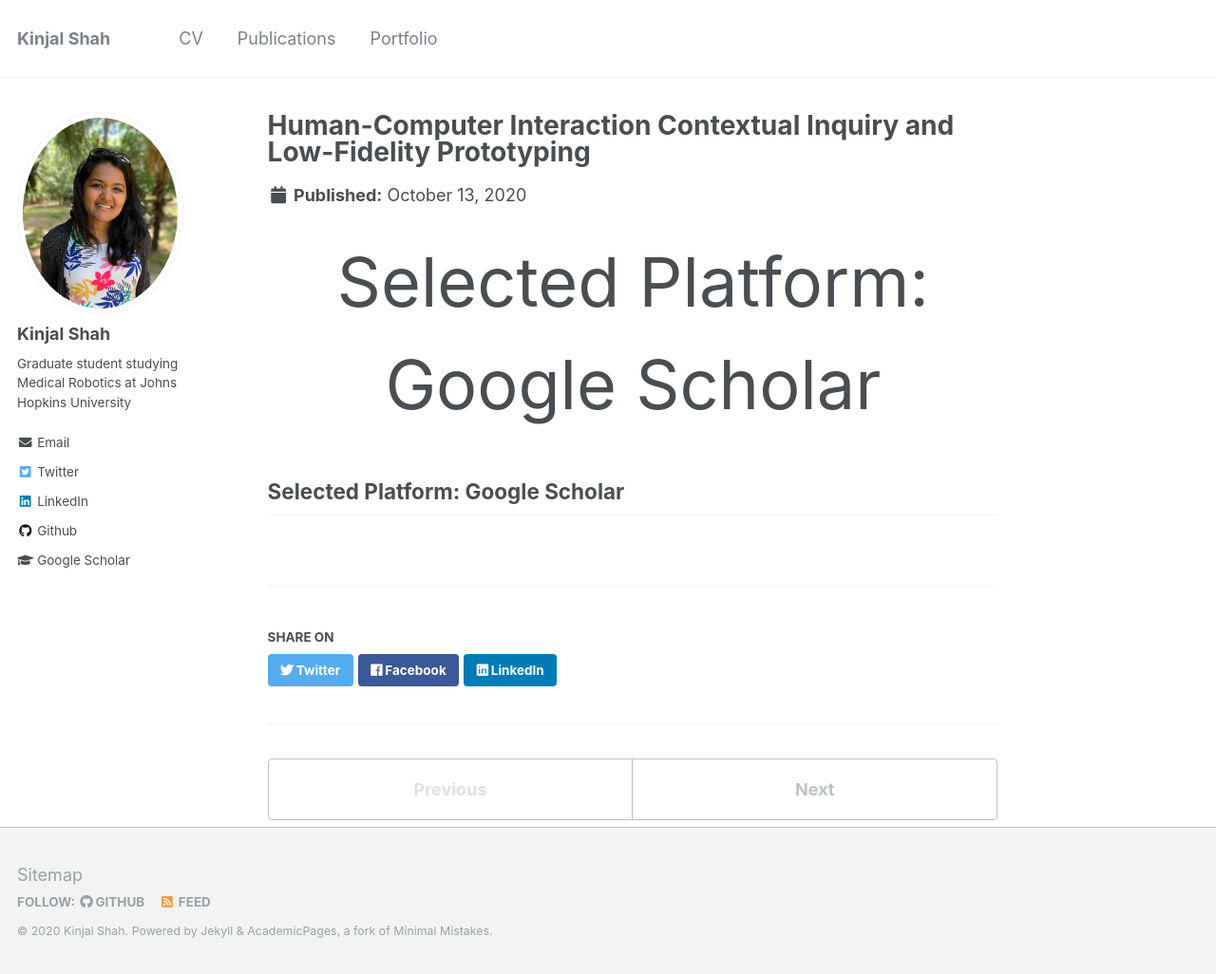
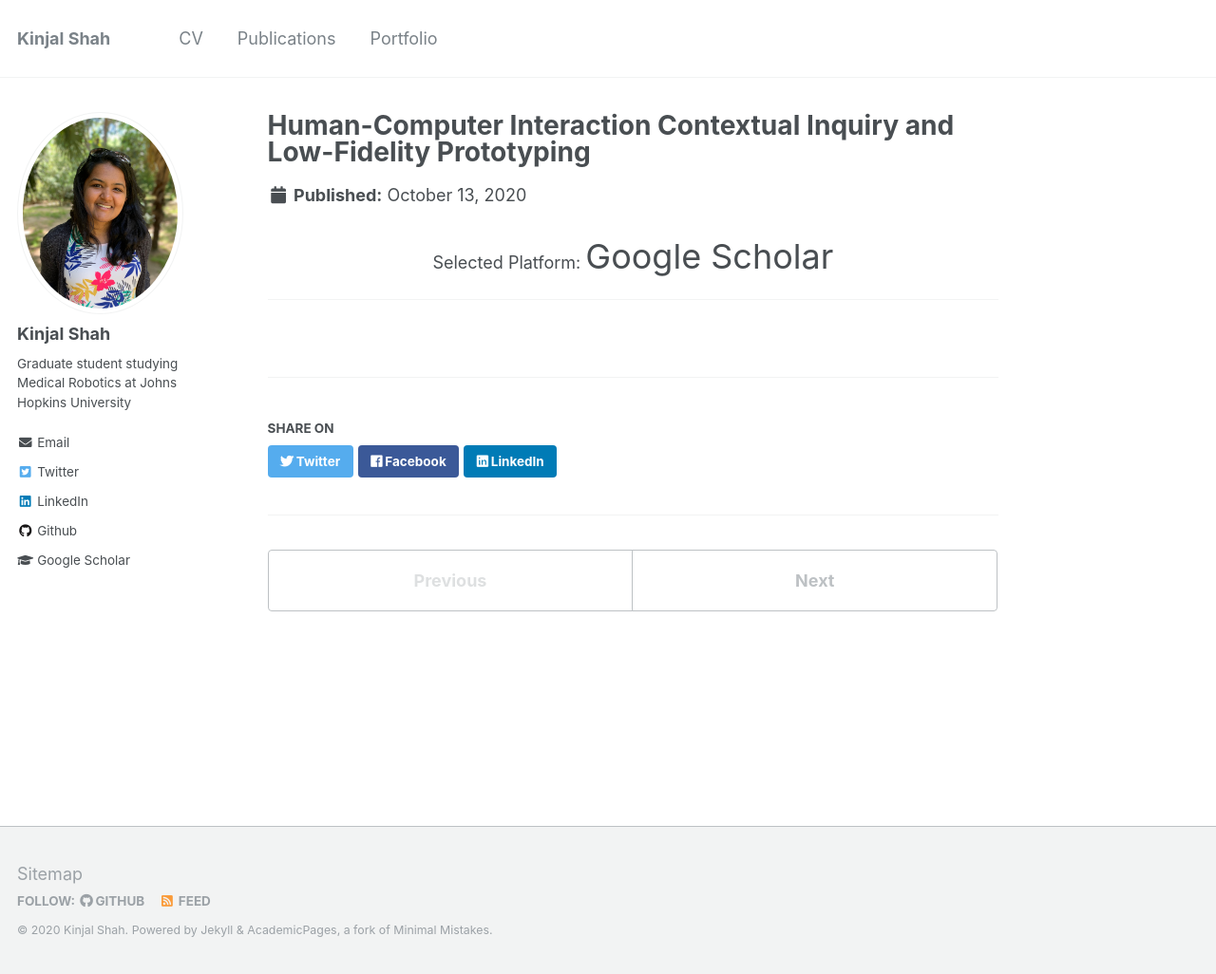
Before and after one commit to kinjmshah/kinjmshah.github.io, a Jekyll site: the page built from _portfolio/HCI_CI_LoFiPrototype.md, in a window 1280 px wide and 1026 px high. Shown: the whole window at 95% size. Built offline with Jekyll 4.4.1, drawn with Linux system fonts in a browser that asks for light colours.

Commit message:
Update HCI_CI_LoFiPrototype.md

```diff
--- a/_portfolio/HCI_CI_LoFiPrototype.md
+++ b/_portfolio/HCI_CI_LoFiPrototype.md
@@ -4,7 +4,8 @@ permalink: /portfolio/HCI
 ---
 
 <div align="center">
-  <span style="font-size:4em;">Selected Platform: Google Scholar</span>
+  <span style="font-size:1em;">Selected Platform: </span>
+  <span style="font-size:2em;"> Google Scholar </span>
 </div>
 
-##  Selected Platform: Google Scholar
+---------------------------------------------------------
```
